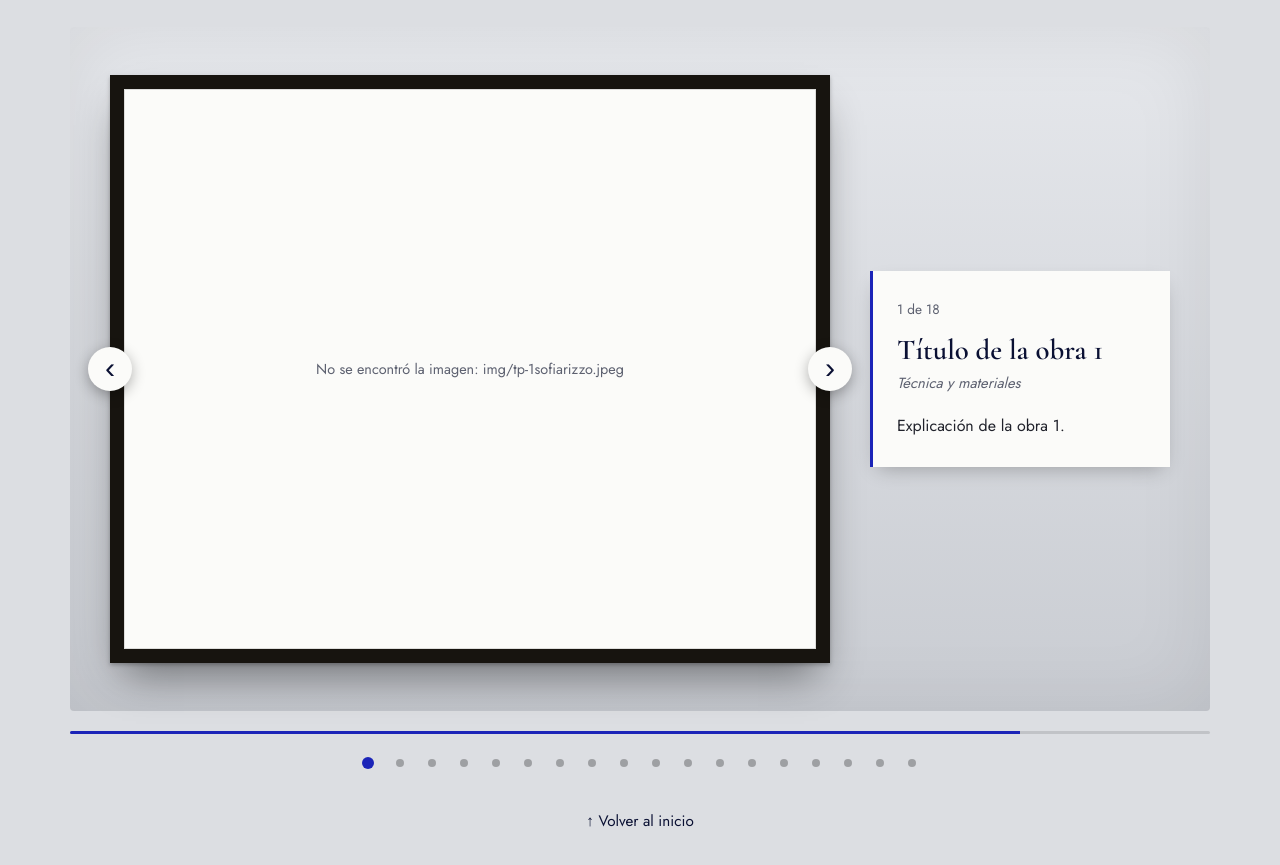
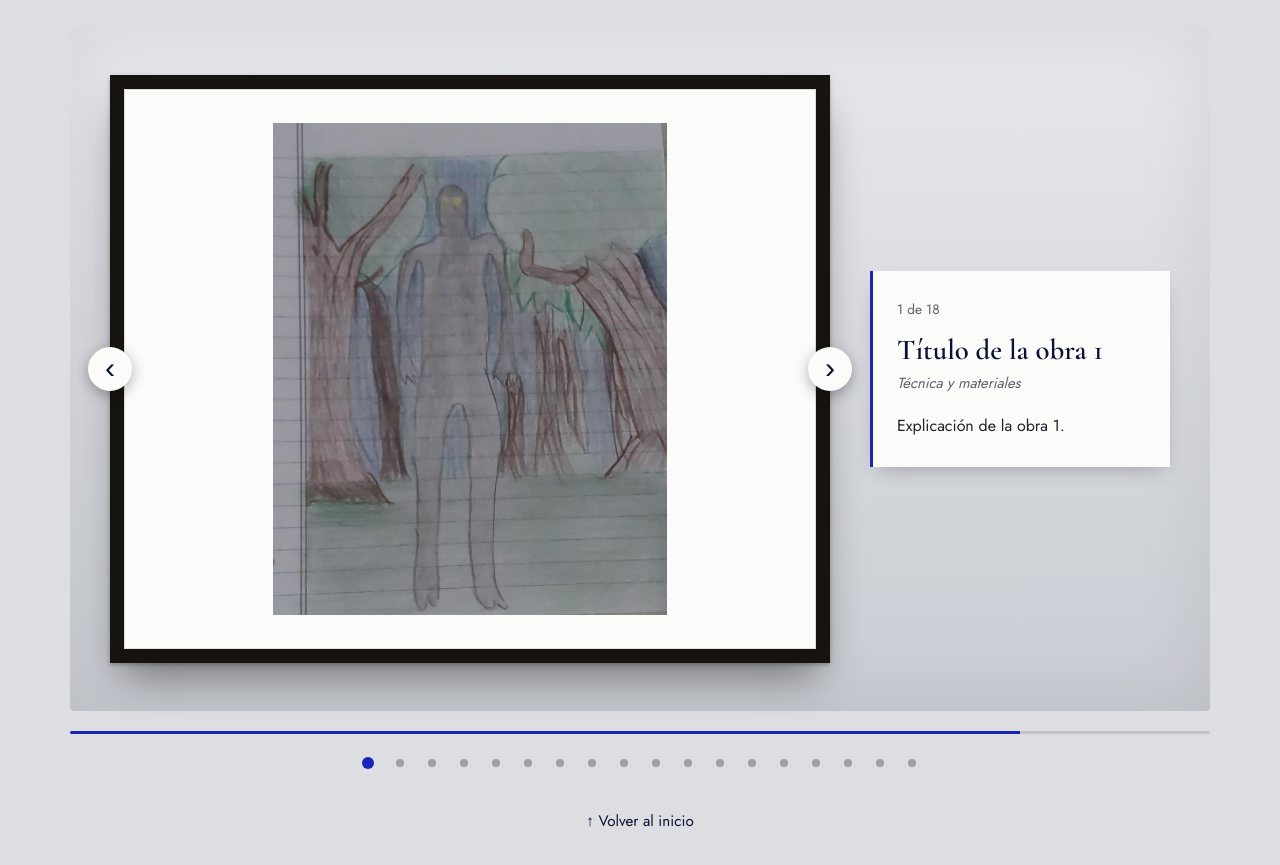
Before and after one commit to sofiarizzo04/proyectoarte, a plain HTML site: page index.html in a window 1280 px wide. Shown: the part 3100-3965 px from the top of the page. Drawn offline with nearby package versions, Linux system fonts and the light colour scheme.

Commit message:
nvvdsojvnajv

```diff
--- a/index.html
+++ b/index.html
@@ -83,7 +83,7 @@ const ARTISTAS = {
   },
   sofiarizzo: {
     cantidad: 18,
-    ruta: n => `img/tp-${n}sofiarizzo.jpeg`,   // ← antes apuntaba a a2: renombrá tus fotos a a3-1.jpg, a3-2.jpg...
+    ruta: n => `img/tp${n}sofiarizzo.jpeg`,   // ← antes apuntaba a a2: renombrá tus fotos a a3-1.jpg, a3-2.jpg...
     obras: [
       { titulo: "Título de la obra 1", tecnica: "Técnica y materiales", texto: "Explicación de la obra 1." }
     ]
```
